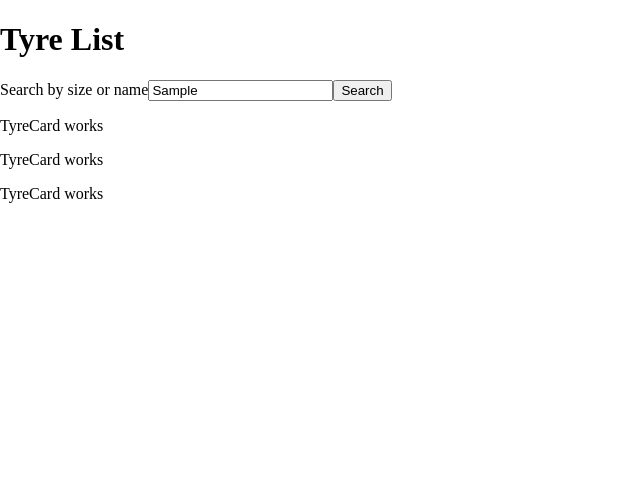
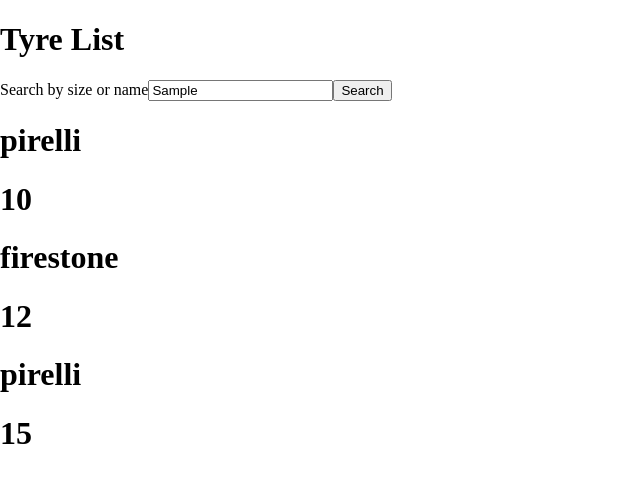
Before and after one commit to vuli-russell/motorEasy-react, a React (Create React App) app in the folder react-app/: page / in a window 1280 px wide. Both pictures are taken after typing "Sample" into the empty fields and a click on the button "Search". Shown: the top 482 px of the page, without its empty margins (0-640 px from the left). Built offline with nearby package versions, Linux system fonts and the light colour scheme.

Commit message:
tyre card basic component and test added

```diff
--- a/react-app/src/components/TyreList/TyreCard/TyreCard.jsx
+++ b/react-app/src/components/TyreList/TyreCard/TyreCard.jsx
@@ -1,10 +1,12 @@
 import React from "react";
 import styles from "./TyreCard.module.scss";
 
-const TyreCard = () => {
+const TyreCard = (props) => {
+  const { brand, size } = props.tyre
   return (
     <>
-      <p>TyreCard works</p>
+      <h1>{brand}</h1>
+      <h1>{size}</h1>
     </>
   );
 };
```
Also changed, not shown: 2 other files (tests, documents, lock files or other folders).
